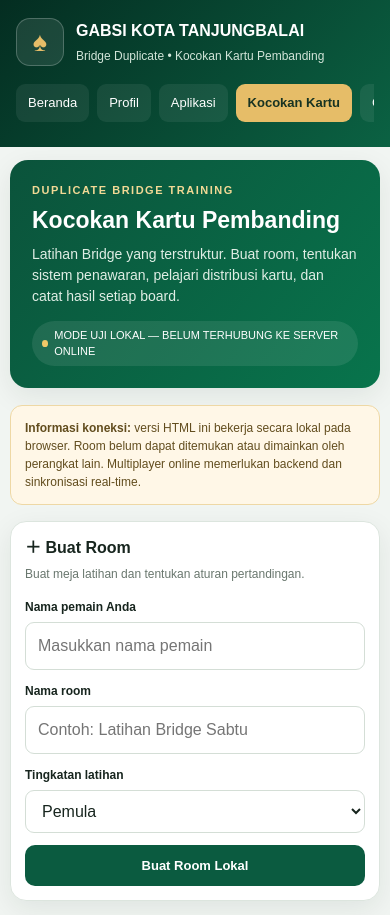
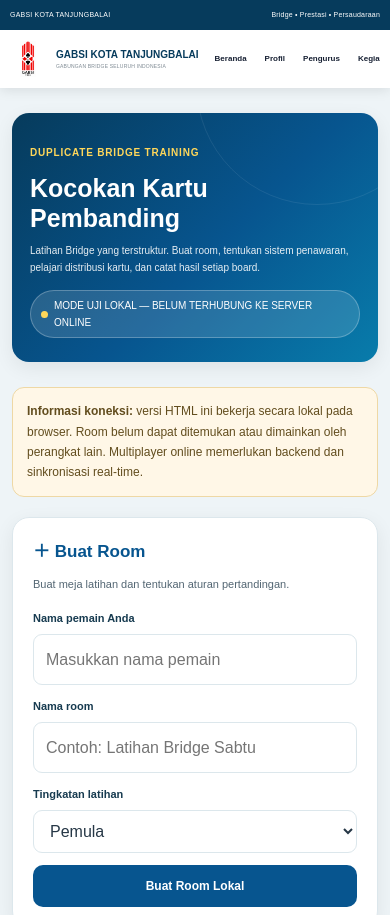
Before and after one commit to gabsikotatanjungbalai/gabsikotatanjungbalai.github.io, a plain HTML site: page kocokan-kartu.html in a window 390 px wide. Shown: the top 915 px of the page. Drawn offline with Linux system fonts and the light colour scheme.

Commit message:
Refactor HTML and CSS for Kocokan Kartu
Updated styles and structure for improved design and responsiveness.

```diff
--- a/kocokan-kartu.html
+++ b/kocokan-kartu.html
@@ -1,209 +1,352 @@
-
 <!DOCTYPE html>
 <html lang="id">
 <head>
 <meta charset="UTF-8">
 <meta name="viewport" content="width=device-width, initial-scale=1, viewport-fit=cover">
-<meta name="theme-color" content="#063b2b">
+<meta name="theme-color" content="#063b5c">
 <meta name="description" content="GABSI Kota Tanjungbalai - Kocokan Kartu Pembanding dan Latihan Bridge Duplicate.">
 <title>Kocokan Kartu Pembanding — GABSI Kota Tanjungbalai</title>
 
 <style>
-:root {
-  --green:#063b2b;
-  --green2:#0b5b40;
-  --gold:#e6bd68;
-  --bg:#f1f5f2;
+:root{
+  --green:#063b5c;
+  --green2:#07558f;
+  --gold:#ffd75a;
+  --bg:#eef4f7;
   --white:#fff;
-  --text:#17251e;
-  --muted:#69776e;
-  --border:#dce5de;
-  --red:#c73737;
-  --blue:#2459a8;
-  --shadow:0 8px 28px rgba(5,40,25,.08);
+  --text:#263746;
+  --muted:#536673;
+  --border:#dce7ec;
+  --red:#c92f3d;
+  --blue:#07558f;
+  --shadow:0 6px 20px rgba(0,0,0,.07);
 }
 *{box-sizing:border-box}
+html{scroll-behavior:smooth}
 body{
   margin:0;background:var(--bg);color:var(--text);
-  font-family:Arial,Helvetica,sans-serif;line-height:1.5
+  font-family:Arial,Helvetica,sans-serif;line-height:1.7
 }
 button,input,select{font:inherit}
 button{cursor:pointer}
 button:disabled{opacity:.45;cursor:not-allowed}
-header{
-  background:linear-gradient(135deg,#042d21,#0b6243);
-  color:white;padding:18px 16px 22px
+
+/* HEADER — SESUAI profil.html */
+.site-header{
+  width:100%;background:#fff;
+  box-shadow:0 2px 12px rgba(0,0,0,.10);
+  position:relative;z-index:1000
 }
+.top-line{
+  width:100%;min-height:30px;background:#063b5c;color:#fff;
+  padding:6px 20px;display:flex;align-items:center;
+  justify-content:space-between;font-size:9px;letter-spacing:.2px
+}
+.header-main{
+  width:100%;min-height:68px;padding:9px 20px;
+  display:flex;align-items:center;gap:20px;background:#fff
+}
+.brand{
+  display:flex;align-items:center;gap:10px;
+  text-decoration:none;flex:0 0 auto;min-width:0
+}
+.logo{
+  width:40px;height:40px;min-width:40px;min-height:40px;
+  max-width:40px;max-height:40px;display:flex;
+  align-items:center;justify-content:center;flex:0 0 40px;
+  overflow:hidden;background:#fff;border-radius:8px;
+  padding:0;margin:0;border:0
+}
+.logo img{
+  display:block;width:100%;height:100%;
+  max-width:100%;max-height:100%;object-fit:contain;
+  margin:0;padding:0
+}
+.brand-text{display:block;min-width:0}
+.brand-text strong{
+  display:block;color:#063b5c;font-size:13px;
+  line-height:1.2;white-space:nowrap
+}
+.brand-text small{
+  display:block;color:#7b8790;font-size:7px;line-height:1.2;
+  margin-top:2px;letter-spacing:.2px;white-space:nowrap
+}
+.main-nav{
+  display:flex;align-items:center;justify-content:flex-end;
+  gap:3px;flex:1;min-width:0;overflow-x:auto;
+  overflow-y:hidden;white-space:nowrap;scrollbar-width:none
+}
+.main-nav::-webkit-scrollbar{display:none}
+.main-nav a{
+  display:inline-flex;align-items:center;justify-content:center;
+  flex:0 0 auto;padding:8px 9px;border-radius:9px;
+  text-decoration:none;color:#172033;font-size:10px;
+  font-weight:600;white-space:nowrap;background:transparent;
+  transition:background .2s ease,color .2s ease
+}
+.main-nav a:hover{
+  background:#eaf4f9;color:#07558f
+}
+.main-nav a.active{
+  background:#eaf4f9;color:#07558f;font-weight:700;
+  box-shadow:inset 0 -3px 0 #c92f3d
+}
+
+/* AREA KONTEN */
 .head-inner,.container{max-width:1100px;margin:auto}
-.brand{display:flex;align-items:center;gap:12px}
-.logo{
-  display:grid;place-items:center;width:48px;height:48px;
-  background:#ffffff18;border:1px solid #ffffff38;border-radius:14px;
-  color:var(--gold);font-size:27px;font-weight:bold
+.container{width:100%;padding:38px 20px 55px}
+.hero{
+  background:linear-gradient(135deg,#063b5c 0%,#07558f 55%,#087cab 100%);
+  color:#fff;border-radius:17px;padding:30px;
+  margin-bottom:25px;box-shadow:var(--shadow);
+  position:relative;overflow:hidden
 }
-.brand h1{font-size:18px;margin:0}
-.brand p{font-size:12px;color:#d2e5d9;margin:4px 0 0}
-nav{
-  display:flex;gap:8px;overflow-x:auto;margin-top:18px;
-  padding-bottom:3px
+.hero:before{
+  content:"";position:absolute;width:240px;height:240px;
+  border-radius:50%;border:1px solid rgba(255,255,255,.08);
+  top:-150px;right:-60px
 }
-nav a{
-  color:white;text-decoration:none;white-space:nowrap;
-  padding:9px 12px;border-radius:9px;background:#ffffff12;
-  font-size:13px
+.hero .eyebrow{
+  display:inline-block;color:#ffd75a;font-size:10px;
+  letter-spacing:.8px;font-weight:bold;position:relative
 }
-nav a.active{background:var(--gold);color:#173322;font-weight:bold}
-.container{padding:18px 13px 45px}
-.hero{
-  background:linear-gradient(130deg,#0b533b,#08744c);
-  color:white;border-radius:18px;padding:22px;margin-bottom:17px;
-  box-shadow:var(--shadow)
+.hero h2{
+  position:relative;font-size:30px;line-height:1.2;margin:9px 0
 }
-.hero .eyebrow{color:#f2d995;font-size:11px;letter-spacing:1.5px;font-weight:bold}
-.hero h2{font-size:26px;line-height:1.2;margin:9px 0}
-.hero p{font-size:14px;color:#e0eee5;margin:0;max-width:650px}
+.hero p{
+  position:relative;font-size:12px;
+  color:rgba(255,255,255,.90);margin:0;max-width:760px
+}
 .pill{
-  display:inline-flex;align-items:center;gap:6px;border-radius:30px;
-  padding:6px 10px;background:#ffffff17;font-size:11px;margin-top:14px
+  display:inline-flex;align-items:center;gap:6px;
+  border-radius:30px;padding:6px 10px;
+  background:rgba(255,255,255,.13);
+  border:1px solid rgba(255,255,255,.25);
+  font-size:10px;margin-top:14px;position:relative
 }
-.pill i{width:7px;height:7px;background:#f0c968;border-radius:50%}
+.pill i{
+  width:7px;height:7px;background:#ffd75a;border-radius:50%
+}
 .notice{
   background:#fff7e7;border:1px solid #eed8a5;color:#624d1e;
-  border-radius:12px;padding:13px 14px;font-size:12px;margin-bottom:16px
+  border-radius:12px;padding:13px 14px;font-size:12px;margin-bottom:20px
 }
-.grid{display:grid;grid-template-columns:repeat(2,minmax(0,1fr));gap:14px}
+
+/* GRID DAN KARTU */
+.grid{
+  display:grid;grid-template-columns:repeat(2,minmax(0,1fr));gap:20px
+}
 .card{
-  background:white;border:1px solid var(--border);border-radius:16px;
-  padding:17px;box-shadow:var(--shadow);min-width:0;margin-bottom:14px
+  background:#fff;border:1px solid #dce7ec;border-radius:17px;
+  padding:25px;box-shadow:var(--shadow);
+  min-width:0;margin-bottom:20px
 }
-.card h3{font-size:16px;margin:0 0 5px}
-.desc{font-size:12px;color:var(--muted);margin:0 0 15px}
+.card h3{color:#07558f;font-size:18px;margin:0 0 8px}
+.desc{font-size:11px;color:#536673;margin:0 0 15px;line-height:1.8}
 .field{margin-bottom:12px}
-label{display:block;font-size:12px;font-weight:bold;margin-bottom:6px}
+label{
+  display:block;font-size:11px;font-weight:bold;
+  color:#173b50;margin-bottom:6px
+}
 input,select{
-  width:100%;min-width:0;background:white;border:1px solid #d4ded6;
-  border-radius:9px;padding:11px 12px;color:var(--text);outline:none
+  width:100%;min-width:0;background:#fff;
+  border:1px solid #dce7ec;border-radius:9px;
+  padding:11px 12px;color:#263746;outline:none
 }
-input:focus,select:focus{border-color:#0b8055;box-shadow:0 0 0 3px #0b80551c}
+input:focus,select:focus{
+  border-color:#07558f;box-shadow:0 0 0 3px #07558f1c
+}
 .btn{
-  border:0;border-radius:10px;padding:11px 14px;font-weight:bold;
-  font-size:13px;display:inline-flex;align-items:center;
-  justify-content:center;gap:7px
+  border:0;border-radius:10px;padding:11px 14px;
+  font-weight:bold;font-size:12px;display:inline-flex;
+  align-items:center;justify-content:center;gap:7px
 }
-.primary{background:var(--green2);color:white}
-.secondary{background:#e9f2ec;color:#145238}
-.gold{background:var(--gold);color:#233321}
+.primary{background:#07558f;color:#fff}
+.secondary{background:#eaf4f9;color:#07558f}
+.gold{background:#ffd75a;color:#173b50}
 .danger{background:#fceaea;color:#a12626}
-.outline{background:white;border:1px solid var(--border);color:var(--text)}
+.outline{background:#fff;border:1px solid #dce7ec;color:#263746}
 .full{width:100%}
 .actions{display:flex;gap:8px;flex-wrap:wrap}
-.small{font-size:11px;color:var(--muted)}
+.small{font-size:10px;color:#536673;line-height:1.7}
 .status{
-  display:inline-block;font-size:10px;font-weight:bold;padding:5px 8px;
-  border-radius:20px;background:#e5f4e9;color:#176139
+  display:inline-block;font-size:10px;font-weight:bold;
+  padding:5px 8px;border-radius:20px;
+  background:#eaf4f9;color:#07558f
 }
+
+/* ROOM */
 .room-row{
-  display:flex;align-items:center;justify-content:space-between;gap:12px;
-  padding:12px 0;border-bottom:1px solid var(--border)
+  display:flex;align-items:center;justify-content:space-between;
+  gap:12px;padding:12px 0;border-bottom:1px solid var(--border)
 }
 .room-row:last-child{border-bottom:0}
-.room-name{font-weight:bold;font-size:13px}
+.room-name{font-weight:bold;font-size:13px;color:#173b50}
 .room-meta{font-size:11px;color:var(--muted);margin-top:3px}
-.room-code{font-family:monospace;color:#176139;font-weight:bold}
-.seats{display:grid;grid-template-columns:repeat(4,minmax(0,1fr));gap:8px}
+.room-code{font-family:monospace;color:#07558f;font-weight:bold}
+.seats{
+  display:grid;grid-template-columns:repeat(4,minmax(0,1fr));gap:8px
+}
 .seat{
-  text-align:center;background:#f5f8f5;border:1px solid var(--border);
+  text-align:center;background:#f5f9fb;border:1px solid var(--border);
   border-radius:12px;padding:12px 4px;min-width:0
 }
 .seat .direction{font-size:11px;color:var(--muted)}
-.seat .player{font-size:11px;font-weight:bold;overflow-wrap:anywhere;margin-top:4px}
+.seat .player{
+  font-size:11px;font-weight:bold;overflow-wrap:anywhere;margin-top:4px
+}
 .seat .seat-icon{font-size:22px}
-.seat.occupied{background:#e9f5ed;border-color:#b4d9c0}
-.seat.empty{border-style:dashed;color:#88958c}
+.seat.occupied{background:#eaf4f9;border-color:#b7d4e5}
+.seat.empty{border-style:dashed;color:#8895a0}
+
+/* BOARD DAN VULNERABILITY */
 .boardbar{
   display:flex;flex-wrap:wrap;justify-content:space-between;gap:10px;
-  padding:12px;background:#f4f7f4;border-radius:12px;margin:12px 0
+  padding:12px;background:#f5f9fb;border-radius:12px;margin:12px 0
 }
-.boardstat{font-size:11px;color:var(--muted)}
-.boardstat strong{display:block;color:var(--text);font-size:14px;margin-top:3px}
+.boardstat{font-size:10px;color:var(--muted)}
+.boardstat strong{
+  display:block;color:#063b5c;font-size:14px;margin-top:3px
+}
 .vulnerability{
   display:grid;grid-template-columns:1fr 1fr;gap:9px;margin:12px 0
 }
-.vul{
-  border-radius:10px;padding:12px;font-size:11px;font-weight:bold
-}
+.vul{border-radius:10px;padding:12px;font-size:11px;font-weight:bold}
 .vul strong{display:block;font-size:15px;margin-top:4px}
 .vul.yes{background:#fce8e8;color:#a32626}
-.vul.no{background:#e4f3e8;color:#176139}
+.vul.no{background:#eaf4f9;color:#07558f}
+
+/* DISTRIBUSI KARTU */
 .hand{
   display:grid;grid-template-columns:repeat(2,minmax(0,1fr));gap:10px
 }
 .handbox{border:1px solid var(--border);border-radius:12px;padding:10px}
-.handbox h4{margin:0 0 8px;font-size:12px}
-.suitline{font-size:13px;letter-spacing:1px;margin:6px 0;word-break:break-word}
-.suitline.red{color:#c52d38}
+.handbox h4{margin:0 0 8px;font-size:12px;color:#173b50}
+.suitline{
+  font-size:13px;letter-spacing:1px;margin:6px 0;word-break:break-word
+}
+.suitline.red{color:#c92f3d}
 .suitline.black{color:#18251e}
+
+/* PENAWARAN BRIDGE */
 .auction{
   width:100%;border-collapse:collapse;font-size:12px;margin:12px 0
 }
-.auction th,.auction td{border:1px solid var(--border);padding:8px;text-align:center}
-.auction th{background:#f2f6f2}
+.auction th,.auction td{
+  border:1px solid var(--border);padding:8px;text-align:center
+}
+.auction th{background:#eaf4f9;color:#173b50}
 .auction td{min-width:40px}
-.bid-buttons{display:grid;grid-template-columns:repeat(4,minmax(0,1fr));gap:7px}
-.bid-buttons button{padding:11px 2px;font-weight:bold;border-radius:9px;border:1px solid var(--border);background:white}
-.bid-buttons .redbid{color:var(--red)}
-.bid-buttons .passbid{background:#eaf3ed;color:#165538}
+.bid-buttons{
+  display:grid;grid-template-columns:repeat(4,minmax(0,1fr));gap:7px
+}
+.bid-buttons button{
+  padding:11px 2px;font-weight:bold;border-radius:9px;
+  border:1px solid var(--border);background:#fff;color:#173b50
+}
+.bid-buttons .redbid{color:#c92f3d}
+.bid-buttons .passbid{background:#eaf4f9;color:#07558f}
 .bid-buttons button:active{transform:scale(.97)}
 .table-wrap{overflow-x:auto}
-table.score{width:100%;border-collapse:collapse;min-width:650px;font-size:12px}
-table.score th,table.score td{padding:10px 9px;border-bottom:1px solid var(--border);text-align:left}
-table.score th{background:#f2f6f2;white-space:nowrap}
+table.score{
+  width:100%;border-collapse:collapse;min-width:650px;font-size:12px
+}
+table.score th,table.score td{
+  padding:10px 9px;border-bottom:1px solid var(--border);text-align:left
+}
+table.score th{background:#eaf4f9;color:#173b50;white-space:nowrap}
 .empty-state{text-align:center;padding:20px 10px;color:var(--muted);font-size:12px}
 .hidden{display:none!important}
 hr{border:0;border-top:1px solid var(--border);margin:16px 0}
-footer{text-align:center;color:var(--muted);font-size:11px;padding:22px 12px}
+
+/* FOOTER */
+footer{
+  background:#063b5c;color:rgba(255,255,255,.75);
+  text-align:center;font-size:10px;line-height:1.8;padding:25px 12px
+}
 .toast{
   position:fixed;bottom:20px;left:50%;transform:translateX(-50%);
-  background:#123c2b;color:white;padding:12px 16px;border-radius:12px;
-  font-size:12px;box-shadow:var(--shadow);z-index:100;
-  width:max-content;max-width:90%;display:none
+  background:#063b5c;color:#fff;padding:12px 16px;
+  border-radius:12px;font-size:12px;box-shadow:var(--shadow);
+  z-index:100;width:max-content;max-width:90%;display:none
 }
-@media(max-width:650px){
+
+/* RESPONSIVE — MENIRU profil.html */
+@media(max-width:1100px){
+  .header-main{gap:10px}
+  .main-nav{justify-content:flex-start}
+  .main-nav a{padding:8px}
+}
+@media(max-width:800px){
   .grid{grid-template-columns:1fr}
- .hero h2{font-size:23px}
- .card{padding:14px}
+}
+@media(max-width:700px){
+  .top-line{padding:6px 10px;font-size:7px;gap:8px}
+  .header-main{min-height:58px;padding:7px 10px;gap:8px}
+  .logo{
+    width:36px;height:36px;min-width:36px;min-height:36px;
+    max-width:36px;max-height:36px;flex-basis:36px
+  }
+  .brand-text strong{font-size:10px}
+  .brand-text small{font-size:5px}
+  .main-nav{flex:1;gap:2px;overflow-x:auto}
+  .main-nav a{font-size:8px;padding:7px 8px}
+  .hero{padding:24px 18px}
+  .hero h2{font-size:25px}
+  .hero p{font-size:10px}
+  .container{padding:25px 12px 38px}
+  .card{padding:20px}
+  .card h3{font-size:17px}
   .seats{gap:5px}
   .seat{padding:10px 2px}
   .bid-buttons{grid-template-columns:repeat(4,minmax(0,1fr))}
- .container{padding:13px 10px 30px}
- .brand h1{font-size:16px}
+  footer{padding:27px 15px 15px}
+}
+@media(max-width:380px){
+  .brand-text{display:none}
+  .header-main{gap:5px}
+  .main-nav a{font-size:7px;padding:6px 7px}
+  .hero h2{font-size:22px}
+  .hand{grid-template-columns:1fr}
+  .vulnerability{grid-template-columns:1fr}
 }
 @media print{
- header nav,.no-print,footer{display:none!important}
- body{background:white}
+  header nav,.top-line,.no-print,footer{display:none!important}
+  body{background:#fff}
   .card,.hero{box-shadow:none;break-inside:avoid}
   .container{max-width:none}
 }
 </style>
 </head>
+
 <body>
 
-<header>
- <div class="head-inner">
-  <div class="brand">
-   <div class="logo">♠</div>
-   <div>
-    <h1>GABSI KOTA TANJUNGBALAI</h1>
-    <p>Bridge Duplicate • Kocokan Kartu Pembanding</p>
+<header class="site-header">
+ <div class="top-line">
+  <span>GABSI KOTA TANJUNGBALAI</span>
+  <span>Bridge • Prestasi • Persaudaraan</span>
  </div>
+ <div class="header-main">
+  <a href="index.html" class="brand">
+   <div class="logo">
+    <img src="logo-gabsi.png" alt="Logo GABSI Kota Tanjungbalai">
    </div>
-  <nav>
+   <div class="brand-text">
+    <strong>GABSI KOTA TANJUNGBALAI</strong>
+    <small>GABUNGAN BRIDGE SELURUH INDONESIA</small>
+   </div>
+  </a>
+  <nav class="main-nav">
    <a href="index.html">Beranda</a>
    <a href="profil.html">Profil</a>
+   <a href="pengurus.html">Pengurus</a>
+   <a href="kegiatan.html">Kegiatan</a>
+   <a href="galeri.html">Galeri</a>
    <a href="aplikasi.html">Aplikasi</a>
-   <a class="active" href="kocokan-kartu.html">Kocokan Kartu</a>
+   <a href="kocokan-kartu.html" class="active">Kartu Pembanding</a>
    <a href="game-bridge-gabsi.html">Game Bridge</a>
    <a href="berita.html">Berita</a>
+   <a href="kontak.html">Kontak</a>
   </nav>
  </div>
 </header>
@@ -790,7 +933,7 @@ function contractScore(contract,decl,tricks,doubled,vul){
  if(p.level===6)score+=vulnerable?750:500;
  if(p.level===7)score+=vulnerable?1500:1000;
  if(mult===1)score+=over*(p.strain==="NT"||p.strain==="♥"||p.strain==="♠"?30:20);
- else score+=over*(vulnerable?200:100)* (mult===4?2:1);
+ else score+=over*(vulnerable?200:100)*(mult===4?2:1);
  return score;
 }
 $("saveResult").addEventListener("click",()=>{
```
Lines whose indentation alone changed are shown as unchanged.
